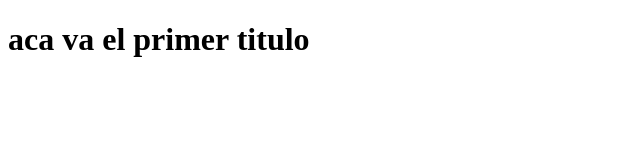
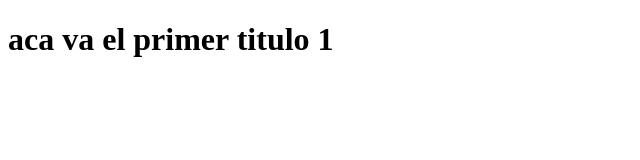
Before and after one commit to Guzman5825/htmlPractica, a plain HTML site: page index.html in a window 1280 px wide. Shown: the full height of the page, 0-640 px from the left. Drawn offline with Linux system fonts and the light colour scheme.

Commit message:
se ha agregado al titulo 1

```diff
--- a/index.html
+++ b/index.html
@@ -7,7 +7,7 @@
 </head>
 <body>
     <h1>
-        aca va el primer titulo
+        aca va el primer titulo 1
     </h1>
 </body>
 </html>
```
